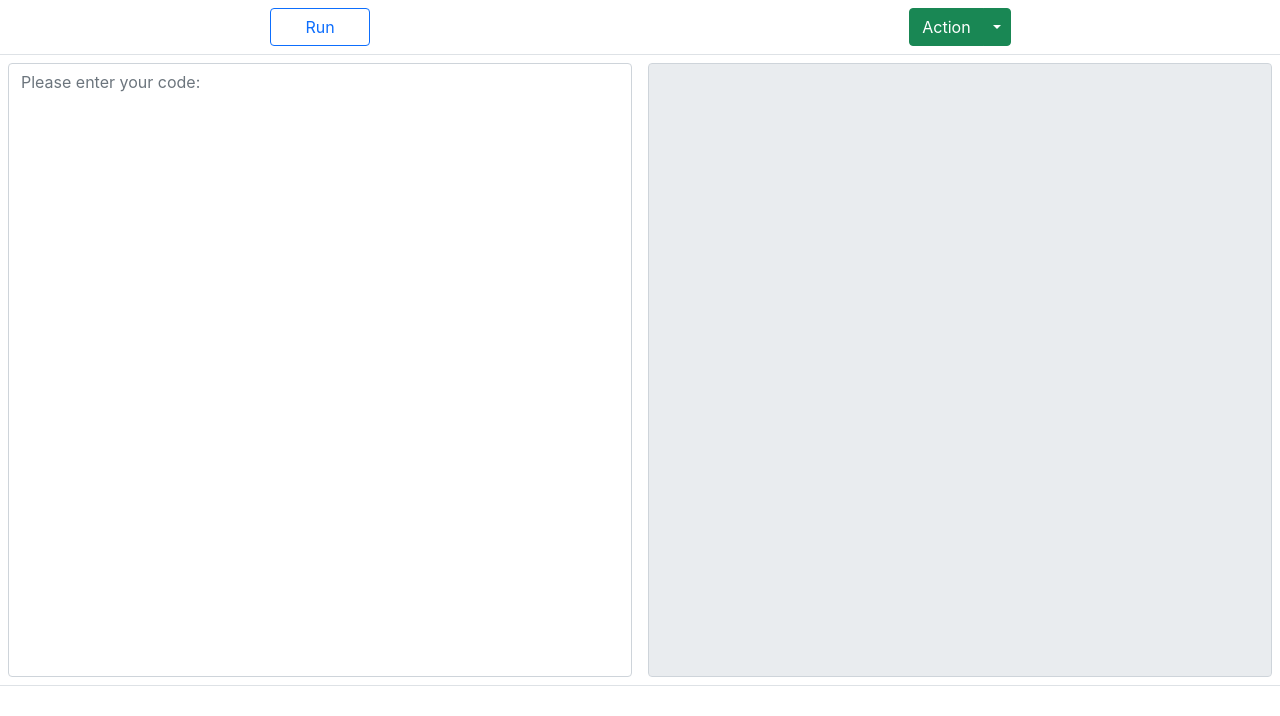
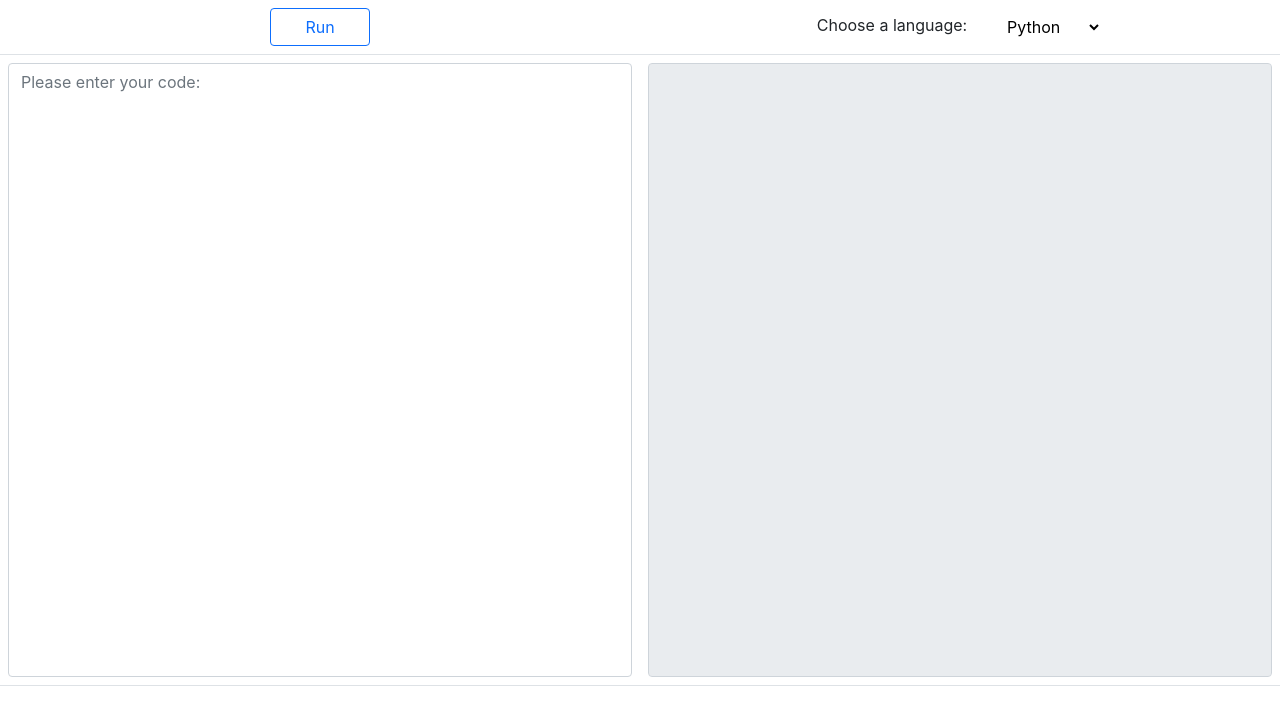
Before and after one commit to JagTheFriend/Repl, a website with bundled scripts: page src/index.html in a window 1280 px wide. Built offline with nearby package versions, Linux system fonts and the light colour scheme.

Commit message:
Created custom dropdown manu

```diff
--- a/src/index.html
+++ b/src/index.html
@@ -28,18 +28,12 @@
                     </button>
                 </td>
                 <td class="btn-run-code">
-                    <div class="btn-group">
-                        <button type="button" class="btn btn-success">Action</button>
-                        <button type="button" class="btn btn-success dropdown-toggle dropdown-toggle-split"
-                            data-bs-toggle="dropdown" aria-expanded="false">
-                            <span class="visually-hidden">Toggle Dropdown</span>
-                        </button>
-                        <ul class="dropdown-menu">
-                            <li><a class="dropdown-item">Python</a></li>
-                            <li><a class="dropdown-item">JavaScript</a></li>
-                            <li><a class="dropdown-item">Java</a></li>
-                        </ul>
-                    </div>
+                    <label for="languages">Choose a language:&nbsp;</label>
+                    <select name="languages" id="languages" class="languages">
+                        <option value="python">Python</option>
+                        <option value="javascript">JavaScript</option>
+                        <option value="java">Java</option>
+                    </select>
                 </td>
             </tr>
             <tr>
--- a/src/styles/index.css
+++ b/src/styles/index.css
@@ -18,3 +18,28 @@ textarea {
     text-align: center;
     vertical-align: middle;
 }
+
+.languages {
+    display: inline-block;
+    font-weight: 400;
+    line-height: 1.5;
+    text-align: center;
+    text-decoration: none;
+    vertical-align: middle;
+    cursor: pointer;
+    -webkit-user-select: none;
+    -moz-user-select: none;
+    user-select: none;
+    background-color: transparent;
+    border: 1px solid transparent;
+    padding: .375rem .75rem;
+    font-size: 1rem;
+    border-radius: .25rem;
+    transition: color .15s ease-in-out,background-color .15s ease-in-out,border-color .15s ease-in-out,box-shadow .15s ease-in-out;
+}
+
+.languages:hover {
+    box-shadow: 0 0 0 0.25rem rgb(13 110 253 / 50%);
+    cursor: pointer;
+    border-color: #0d6efd;
+}
```
